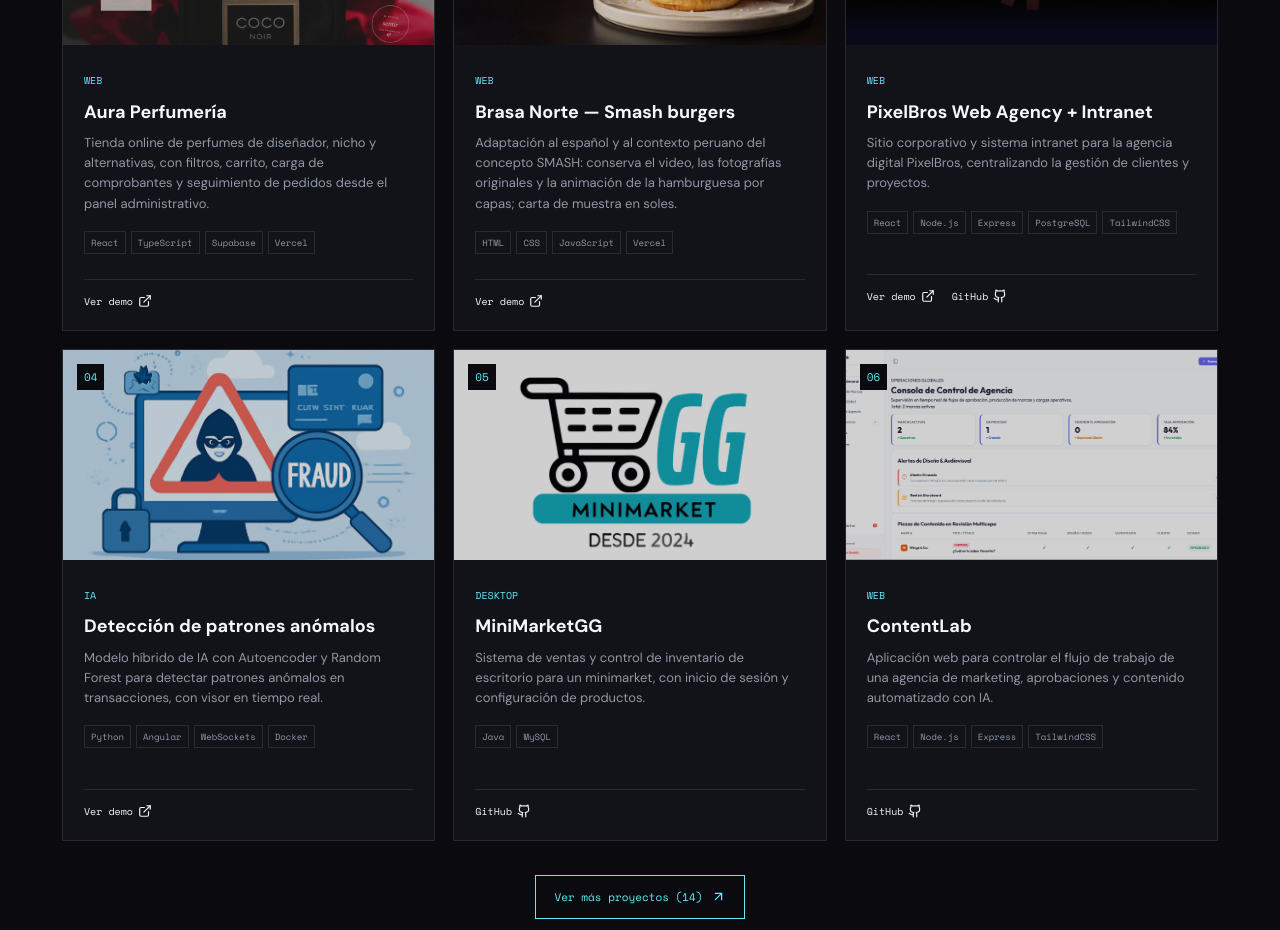
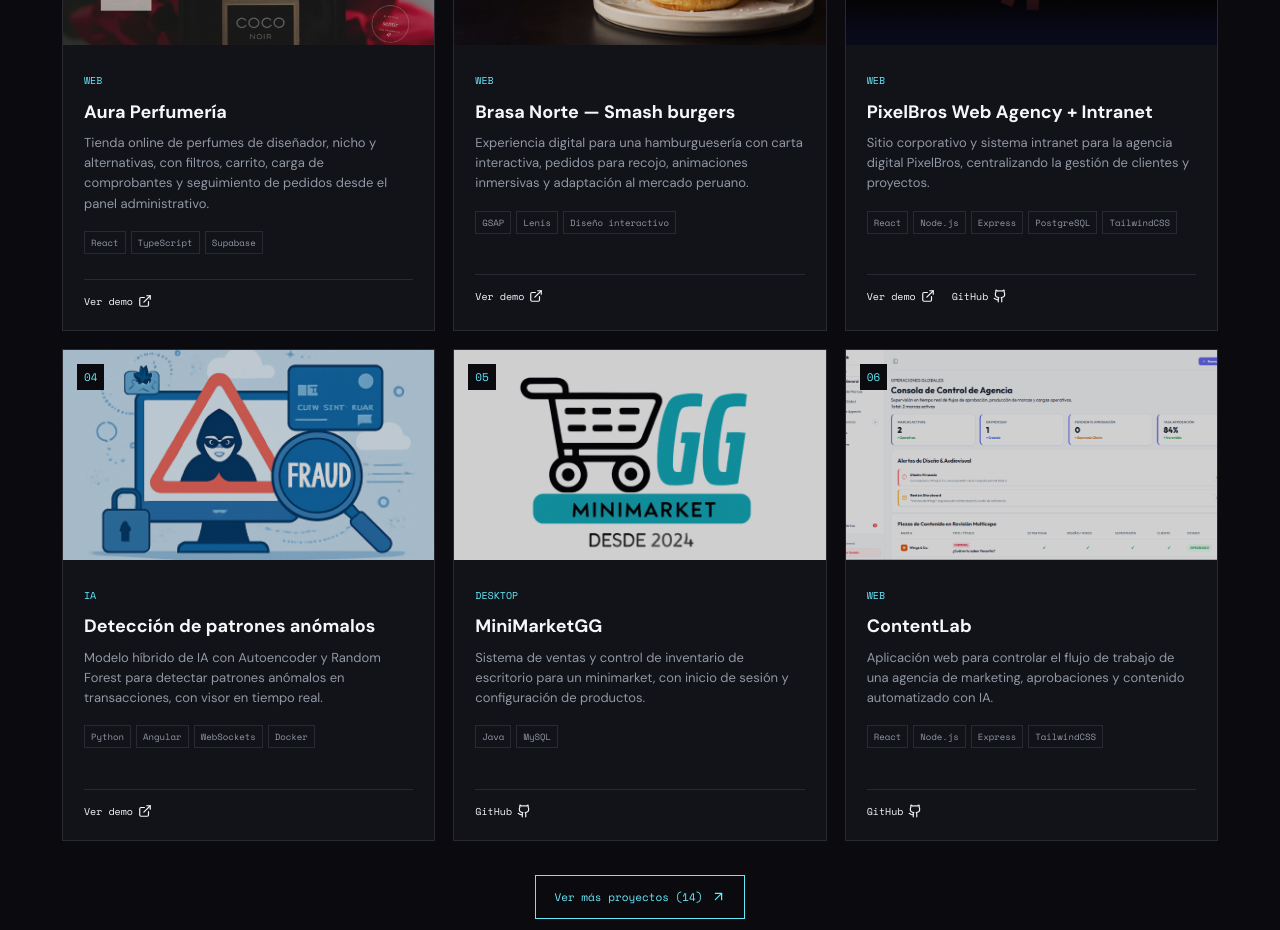
Before and after one commit to hxtxrchq1/PortFolio, a React (Vite) app: page / in a window 1280 px wide. Shown: the part 2840-3770 px from the top of the page. Built offline with nearby package versions, Linux system fonts and the light colour scheme.

Commit message:
Refine Aura and Brasa project tags

```diff
--- a/src/components/VisualMode.tsx
+++ b/src/components/VisualMode.tsx
@@ -6,8 +6,8 @@ const Github = ({ size = 18 }: { size?: number }) => <svg width={size} height={s
 const Linkedin = ({ size = 18 }: { size?: number }) => <svg width={size} height={size} viewBox="0 0 24 24" fill="none" stroke="currentColor" strokeWidth="2" strokeLinecap="round" strokeLinejoin="round"><path d="M16 8a6 6 0 0 1 6 6v7h-4v-7a2 2 0 0 0-2-2 2 2 0 0 0-2 2v7h-4v-7a6 6 0 0 1 6-6z"/><rect width="4" height="12" x="2" y="9"/><circle cx="4" cy="4" r="2"/></svg>;
 
 const projects = [
-  { title: 'Aura Perfumería', description: 'Tienda online de perfumes de diseñador, nicho y alternativas, con filtros, carrito, carga de comprobantes y seguimiento de pedidos desde el panel administrativo.', tech: ['React', 'TypeScript', 'Supabase', 'Vercel'], image: '/assets/images/aura-perfumeria.png', demo: 'https://auraperfumeria.chiqo.cc.cd/', type: 'web' },
-  { title: 'Brasa Norte — Smash burgers', description: 'Adaptación al español y al contexto peruano del concepto SMASH: conserva el video, las fotografías originales y la animación de la hamburguesa por capas; carta de muestra en soles.', tech: ['HTML', 'CSS', 'JavaScript', 'Vercel'], image: '/smash-burgers/assets/img/hero-primo.webp', demo: 'https://smashburgers.chiqo.cc.cd/smash-burgers/en/', type: 'web' },
+  { title: 'Aura Perfumería', description: 'Tienda online de perfumes de diseñador, nicho y alternativas, con filtros, carrito, carga de comprobantes y seguimiento de pedidos desde el panel administrativo.', tech: ['React', 'TypeScript', 'Supabase'], image: '/assets/images/aura-perfumeria.png', demo: 'https://auraperfumeria.chiqo.cc.cd/', type: 'web' },
+  { title: 'Brasa Norte — Smash burgers', description: 'Experiencia digital para una hamburguesería con carta interactiva, pedidos para recojo, animaciones inmersivas y adaptación al mercado peruano.', tech: ['GSAP', 'Lenis', 'Diseño interactivo'], image: '/smash-burgers/assets/img/hero-primo.webp', demo: 'https://smashburgers.chiqo.cc.cd/smash-burgers/en/', type: 'web' },
   { title: 'PixelBros Web Agency + Intranet', description: 'Sitio corporativo y sistema intranet para la agencia digital PixelBros, centralizando la gestión de clientes y proyectos.', tech: ['React', 'Node.js', 'Express', 'PostgreSQL', 'TailwindCSS'], image: '/assets/images/pixelbros.png', demo: 'https://www.pixelbros.pe/', github: 'https://github.com/hxtxrchq1/PixelBros-Frontend', type: 'web' },
   { title: 'Detección de patrones anómalos', description: 'Modelo híbrido de IA con Autoencoder y Random Forest para detectar patrones anómalos en transacciones, con visor en tiempo real.', tech: ['Python', 'Angular', 'WebSockets', 'Docker'], image: '/assets/images/deteccion_de_fraudes.png', demo: 'https://frontend-ae-rf.vercel.app/auth/login', type: 'ia' },
   { title: 'MiniMarketGG', description: 'Sistema de ventas y control de inventario de escritorio para un minimarket, con inicio de sesión y configuración de productos.', tech: ['Java', 'MySQL'], image: '/assets/images/MiniMarketGG.png', github: 'https://github.com/search?q=MiniMarketGG+user%3Ahxtxrchq1&type=repositories', type: 'desktop' },
```
